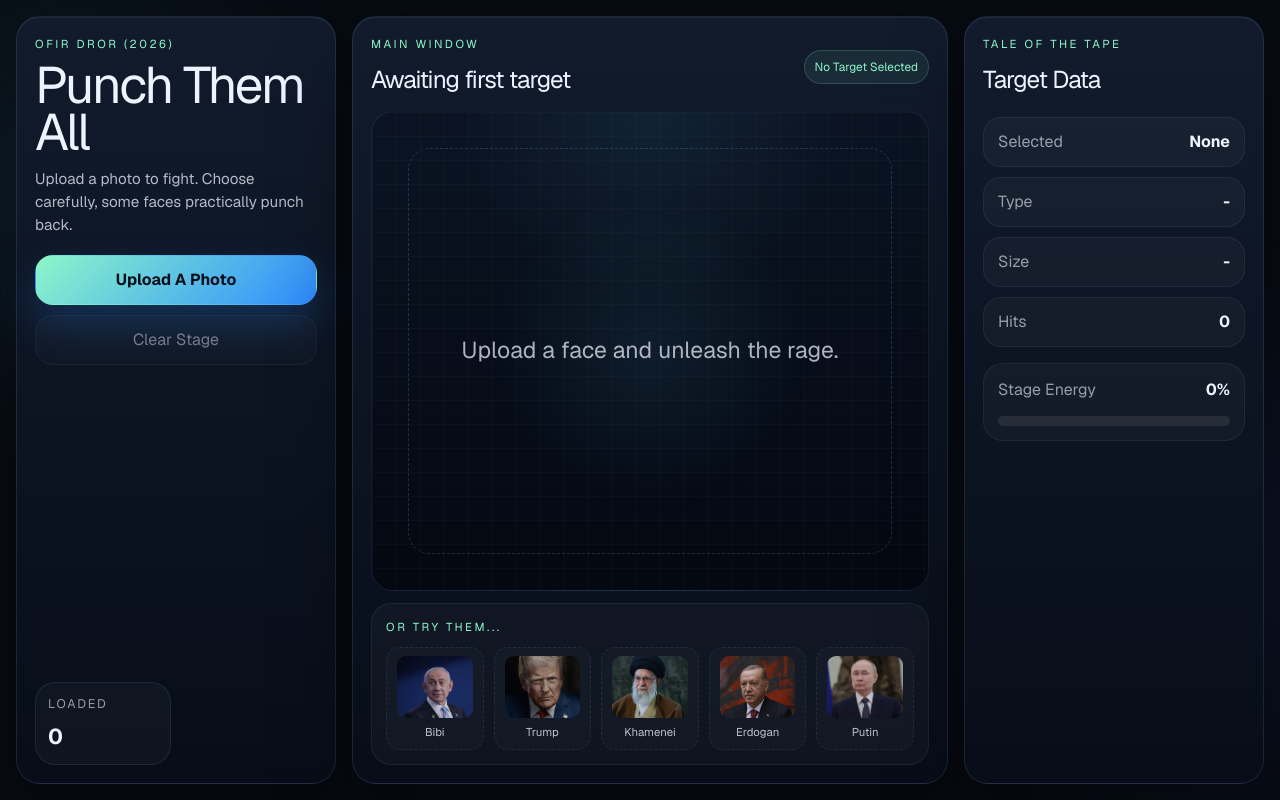
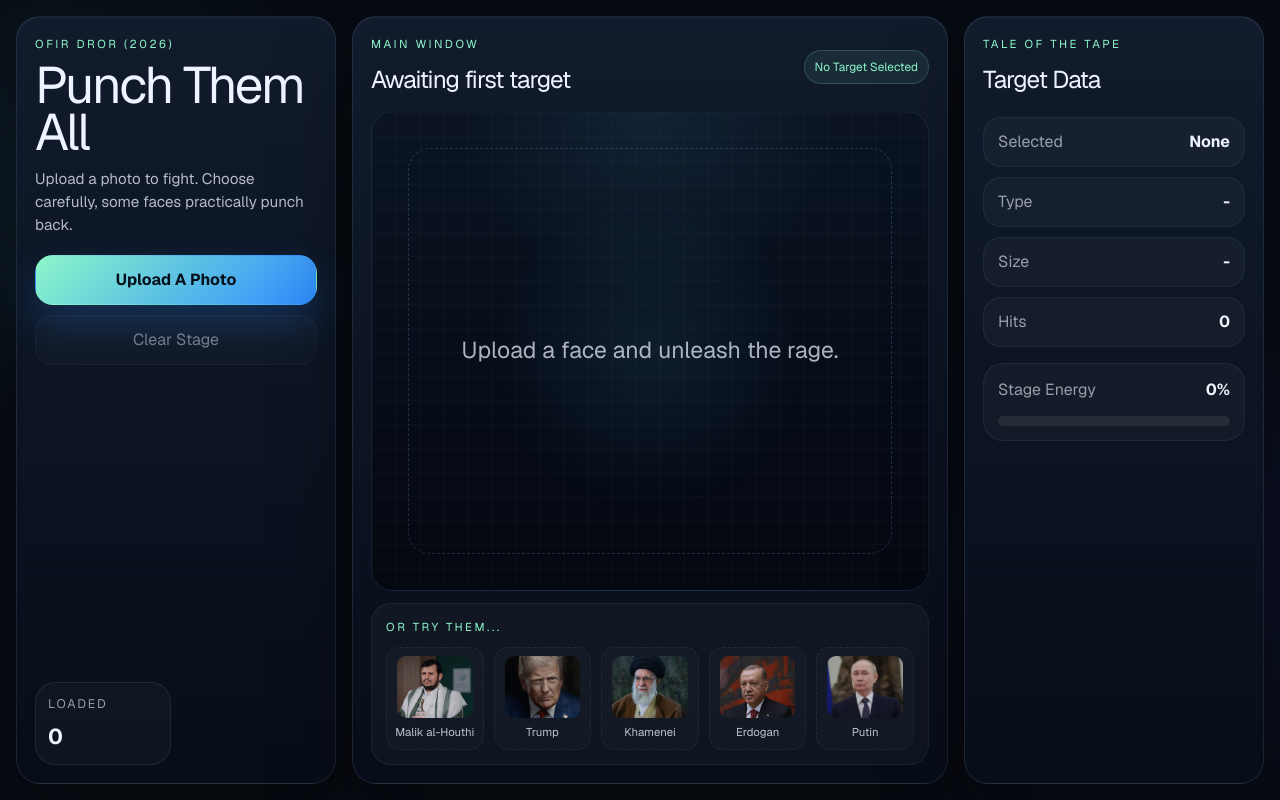
Before and after one commit to ofirdror7619/PunchThemAll, a Next.js app: page / in a window 1280 px wide. Built offline with nearby package versions, Linux system fonts and the light colour scheme.

Commit message:
Replace first built-in target image

```diff
--- a/app/components/photoBender.tsx
+++ b/app/components/photoBender.tsx
@@ -35,7 +35,7 @@ type PunchMark = {
 const MAX_BRUISE_MARKS = 9;
 const PUNCH_SOUND_OFFSET = 0.18;
 const defaultTargets: UploadPhoto[] = [
-  { id: "default-bibi", name: "Bibi.jpg", url: "/Bibi.jpg", type: "built-in target", size: 0 },
+  { id: "default-malik-al-houthi", name: "Malik al-Houthi.jpg", url: "/Malik%20al-Houthi.jpg", type: "built-in target", size: 0 },
   { id: "default-trump", name: "Trump.jpg", url: "/Trump.jpg", type: "built-in target", size: 0 },
   { id: "default-khamenei", name: "Khamenei.jpg", url: "/Khamenei.jpg", type: "built-in target", size: 0 },
   { id: "default-erdogan", name: "Erdogan.jpg", url: "/Erdogan.jpg", type: "built-in target", size: 0 },
```
Also changed, not shown: public/Bibi.jpg (deleted), public/Malik al-Houthi.jpg (added).
